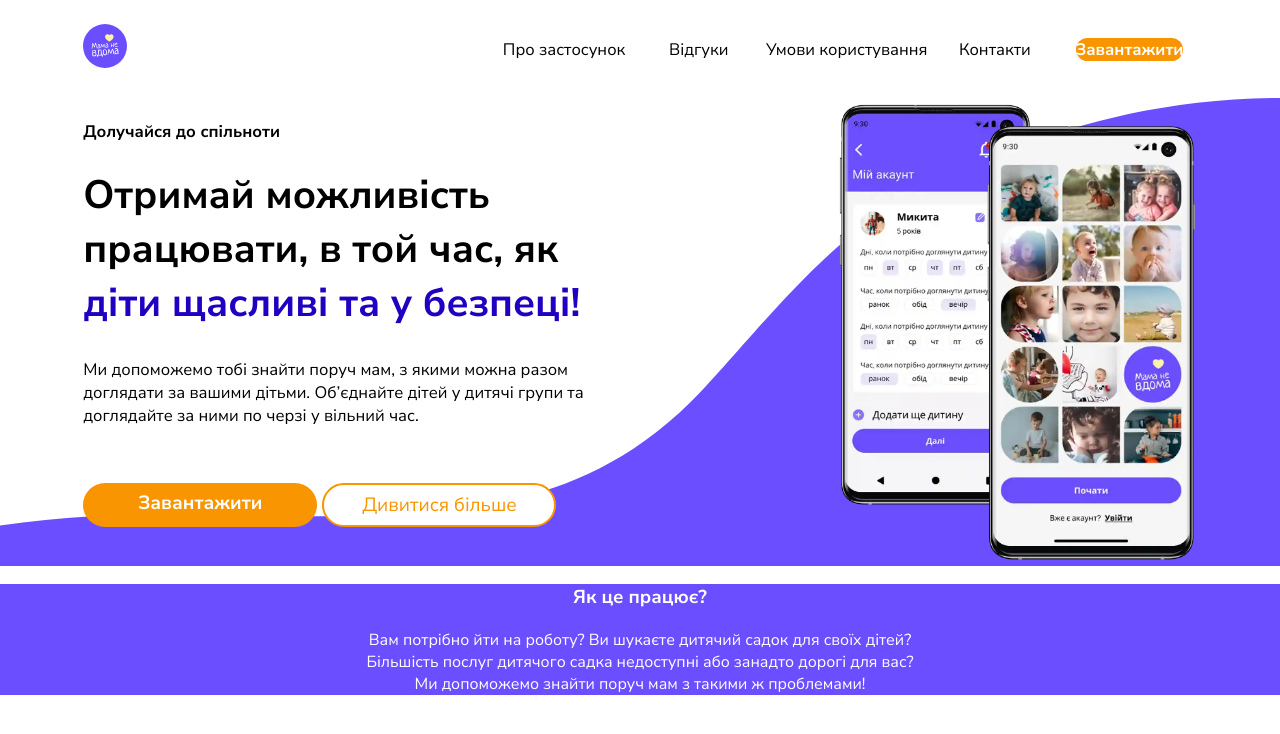
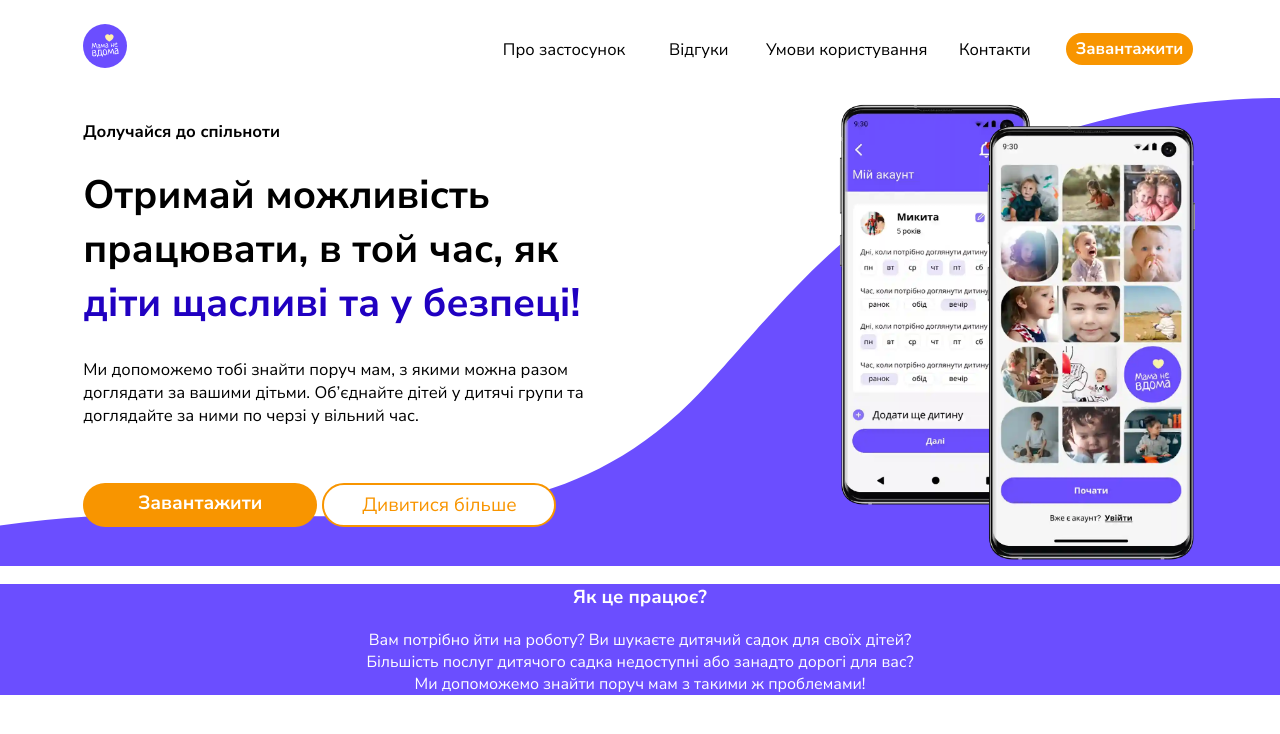
Before and after one commit to natalia646/novi_matusi, a React (Create React App) app: page / in a window 1280 px wide. Shown: the top 734 px of the page. Built offline with nearby package versions, Linux system fonts and the light colour scheme.

Commit message:
change padding into %

```diff
--- a/src/components/ButtonDow/Download.js
+++ b/src/components/ButtonDow/Download.js
@@ -18,7 +18,7 @@
   font-weight: 700;
   border-radius: 30px;
   background: ${colors.orange};
-  /* padding: 10px 27px; */
+  padding: 3% 7%;
   color: white;
   border: none;
   font-family: Nunito Sans;
```
